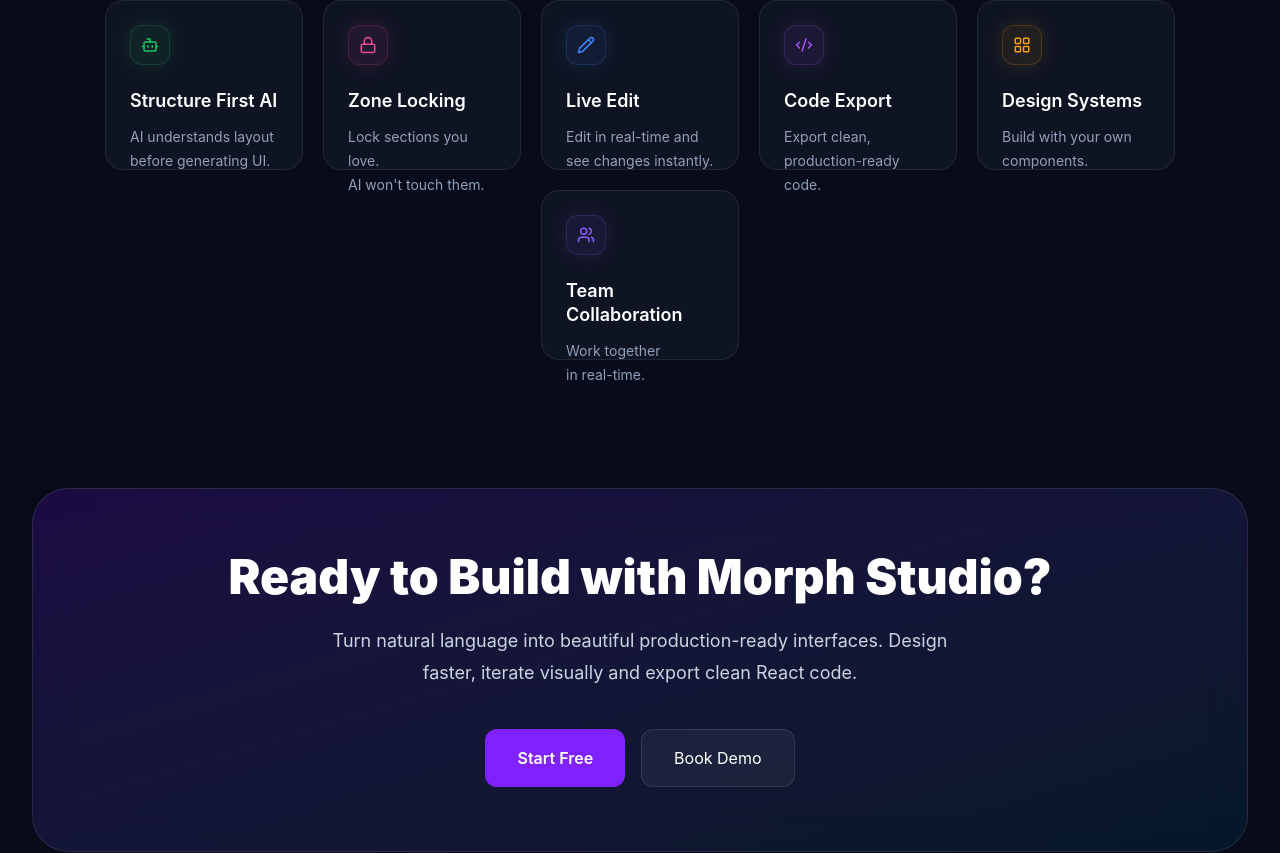
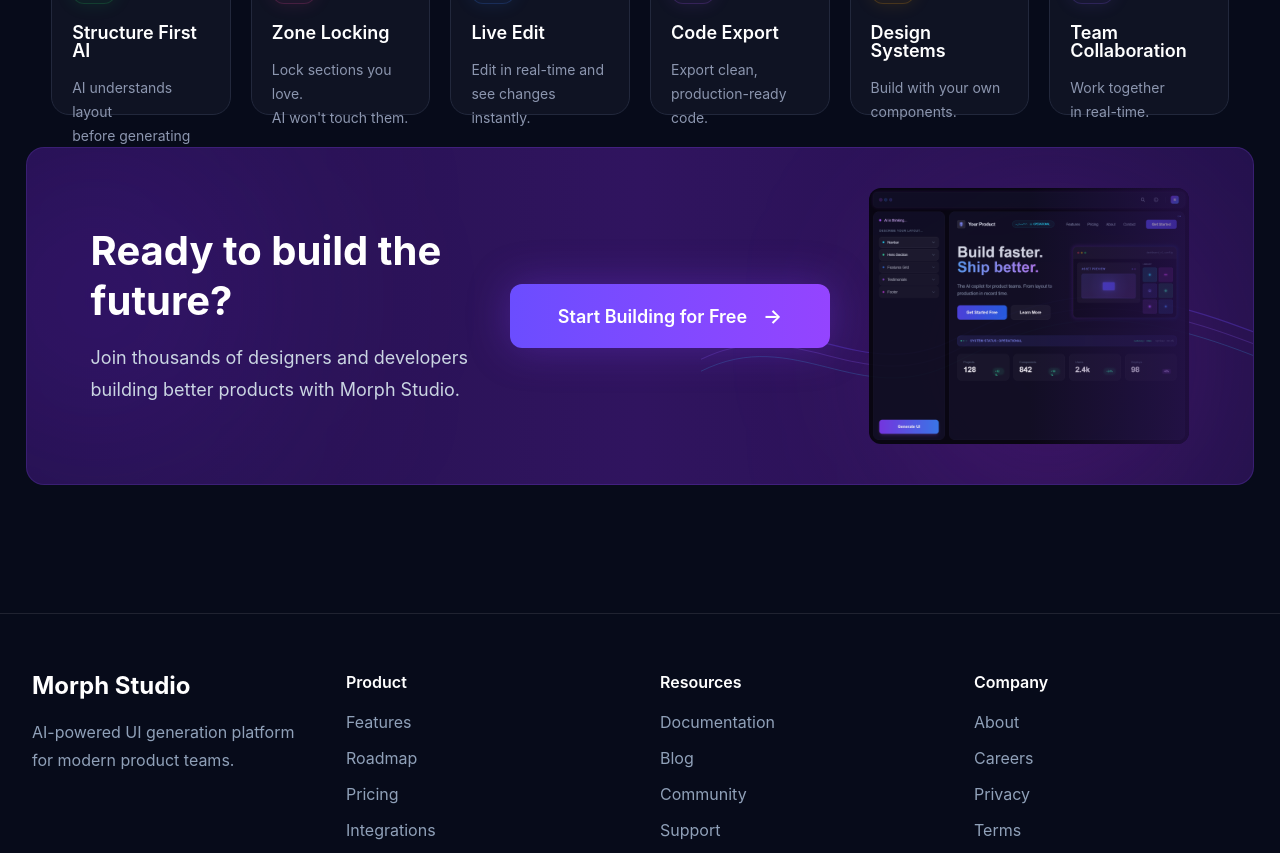
Before and after one commit to aishwaryakhandare-git/Morph-Studio, a React (Vite) app in the folder client/: page / in a window 1280 px wide. Shown: the part 2560-3413 px from the top of the page. Built offline with nearby package versions, Linux system fonts and the light colour scheme.

Commit message:
add promotional CTA banner section

```diff
--- a/client/src/pages/Landing/Landing.tsx
+++ b/client/src/pages/Landing/Landing.tsx
@@ -732,21 +732,21 @@
 </section>
 {/* ================= POWERFUL FEATURES ================= */}
 
-<section className="mx-auto mt-28 max-w-[1420px] px-8">
+<section className="mx-auto mt-20 w-[92%] max-w-[1700px]">
 
   <div className="text-center">
 
-    <p className="text-[12px] font-semibold uppercase tracking-[0.35em] text-violet-400">
+    <p className="text-[12px] font-semibold uppercase tracking-[0.32em] text-violet-400">
       POWERFUL FEATURES
     </p>
 
-    <h2 className="mt-3 text-[42px] font-bold tracking-[-0.5px] text-white">
+    <h2 className="mt-2 text-[36px] font-bold tracking-[-0.03em] text-white">
       Everything you need to build better UI
     </h2>
 
   </div>
 
-  <div className="mt-12 flex justify-center gap-5 flex-wrap">
+  <div className="mt-10 grid grid-cols-6 gap-5">
 
     {[
       {
@@ -793,28 +793,29 @@
 
         <div
           key={feature.title}
-          className="group h-[170px] w-[198px] rounded-[18px] border border-white/8 bg-[#0F1423] p-6 transition-all duration-300 hover:border-violet-500/40 hover:bg-[#11182B]"
+          className="group h-[168px] rounded-[18px] border border-[#22283C] bg-[#0F1323] px-5 pt-3 pb-3 transition-all duration-300 hover:border-violet-500/40"
         >
 
           <div
-            className="flex h-10 w-10 items-center justify-center rounded-xl"
+            className="flex h-11 w-11 items-center justify-center rounded-xl"
             style={{
-              background: `${feature.color}15`,
+              background: `${feature.color}12`,
               border: `1px solid ${feature.color}30`,
-              boxShadow: `0 0 20px ${feature.color}25`,
+              boxShadow: `0 0 18px ${feature.color}20`,
             }}
           >
             <Icon
               size={18}
               color={feature.color}
+              strokeWidth={2.2}
             />
           </div>
 
-          <h3 className="mt-6 text-[18px] font-semibold text-white leading-6">
+          <h3 className="mt-5 text-[18px] font-semibold leading-none text-white">
             {feature.title}
           </h3>
 
-          <p className="mt-3 whitespace-pre-line text-[14px] leading-6 text-slate-400">
+          <p className="mt-4 whitespace-pre-line text-[14px] leading-6 text-[#8C96AF]">
             {feature.desc}
           </p>
 
@@ -828,30 +829,95 @@
 
 </section>
 
-      {/* ================= CTA ================= */}
-      <section className="mx-auto mt-32 max-w-7xl px-8">
-        <div className="rounded-[36px] border border-white/10 bg-gradient-to-br from-violet-700/20 to-cyan-600/10 p-16 text-center backdrop-blur-xl">
-          <h2 className="text-5xl font-black">
-            Ready to Build with Morph Studio?
-          </h2>
+      {/* ================= CTA BANNER ================= */}
 
-          <p className="mx-auto mt-6 max-w-2xl text-lg leading-8 text-slate-300">
-            Turn natural language into beautiful production-ready interfaces.
-            Design faster, iterate visually and export clean React code.
-          </p>
+<section className="mx-auto mt-8 w-[96%] max-w-[1700px]">
 
-          <div className="mt-10 flex justify-center gap-4">
-            <button className="rounded-xl bg-violet-600 px-8 py-4 font-semibold">
-              Start Free
-            </button>
+  <div className="relative overflow-hidden rounded-[18px] border border-violet-500/20 bg-gradient-to-r from-[#24124D] via-[#30145F] to-[#24124D] px-16 py-10">
 
-            <button className="rounded-xl border border-white/10 bg-white/5 px-8 py-4">
-              Book Demo
-            </button>
-          </div>
-        </div>
-      </section>
+    {/* Background Glow */}
+    <div className="absolute -left-20 top-0 h-[300px] w-[300px] rounded-full bg-violet-600/20 blur-[120px]" />
 
+    <div className="absolute right-20 bottom-0 h-[250px] w-[250px] rounded-full bg-fuchsia-500/20 blur-[100px]" />
+
+    {/* Wave */}
+    <div className="absolute right-0 bottom-0 h-full w-[45%] opacity-30">
+
+      <svg
+        viewBox="0 0 700 260"
+        className="h-full w-full"
+        fill="none"
+      >
+
+        <path
+          d="M0 170 C120 110 200 220 320 160 S520 80 700 150"
+          stroke="#6D4AFF"
+          strokeWidth="1.5"
+        />
+
+        <path
+          d="M0 185 C120 125 200 235 320 175 S520 95 700 165"
+          stroke="#8B5CF6"
+          strokeWidth="1.3"
+          opacity=".8"
+        />
+
+        <path
+          d="M0 200 C120 140 200 250 320 190 S520 110 700 180"
+          stroke="#38BDF8"
+          strokeWidth="1.2"
+          opacity=".7"
+        />
+
+      </svg>
+
+    </div>
+
+    <div className="relative z-10 flex items-center justify-between">
+
+      {/* Left */}
+
+      <div className="max-w-[380px]">
+
+        <h2 className="text-[40px] font-bold leading-tight text-white">
+          Ready to build the future?
+        </h2>
+
+        <p className="mt-4 text-[18px] leading-8 text-slate-300">
+          Join thousands of designers and developers building
+          better products with Morph Studio.
+        </p>
+
+      </div>
+
+      {/* Center */}
+
+      <button
+        className="flex h-[64px] items-center gap-4 rounded-xl bg-gradient-to-r from-[#6B4DFF] to-[#9444FF] px-12 text-[18px] font-semibold text-white shadow-[0_0_40px_rgba(124,58,237,.35)] transition hover:scale-[1.02]"
+      >
+        Start Building for Free
+        <span className="text-xl">→</span>
+      </button>
+
+      {/* Right */}
+
+      <div className="relative w-[320px]">
+
+        <img
+          src={screen}
+          alt="Preview"
+          className="rounded-xl opacity-90"
+        />
+
+        <div className="absolute inset-0 rounded-xl bg-gradient-to-r from-transparent via-transparent to-[#2E135B]/60" />
+
+      </div>
+
+    </div>
+
+  </div>
+
+</section>
       {/* ================= FOOTER ================= */}
       <footer className="mx-auto mt-32 max-w-7xl border-t border-white/10 px-8 py-14">
         <div className="grid gap-10 md:grid-cols-4">
```
